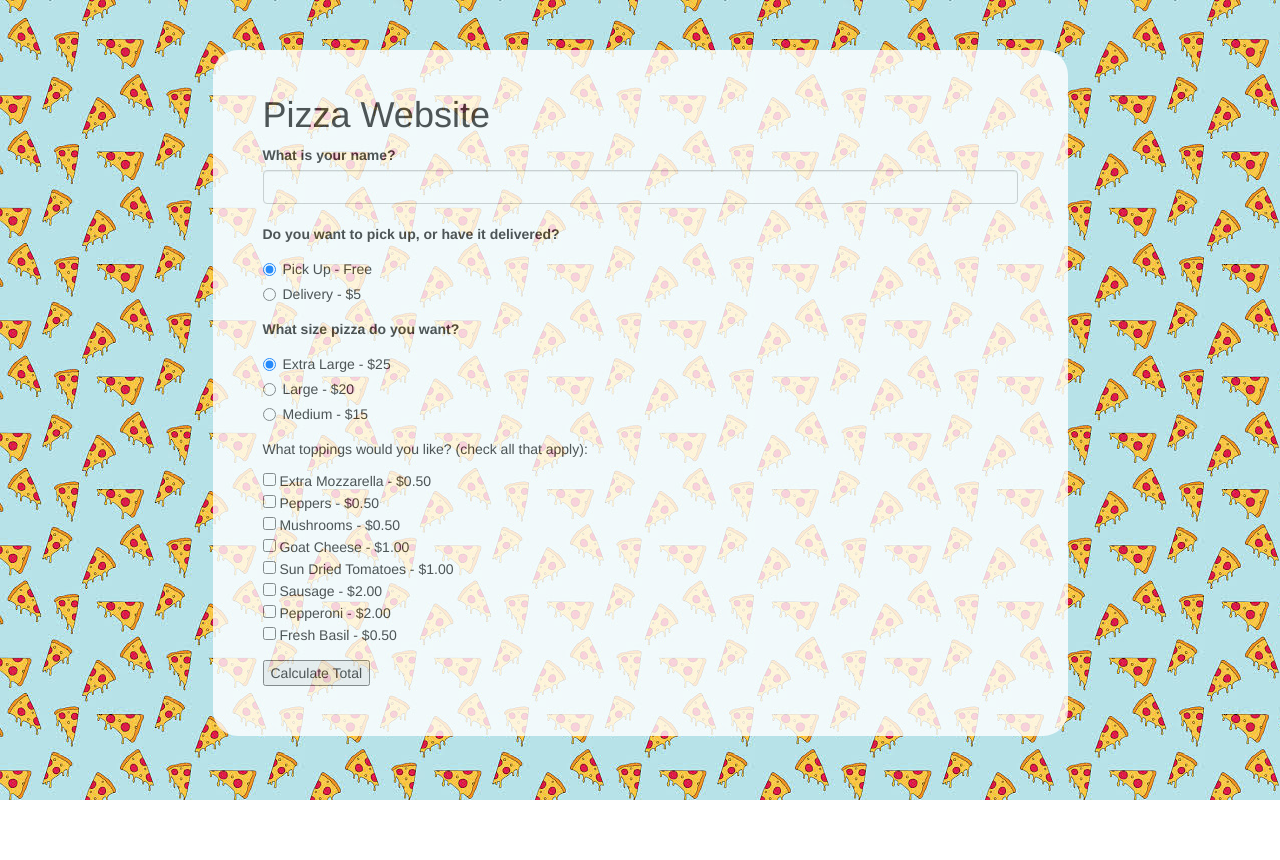
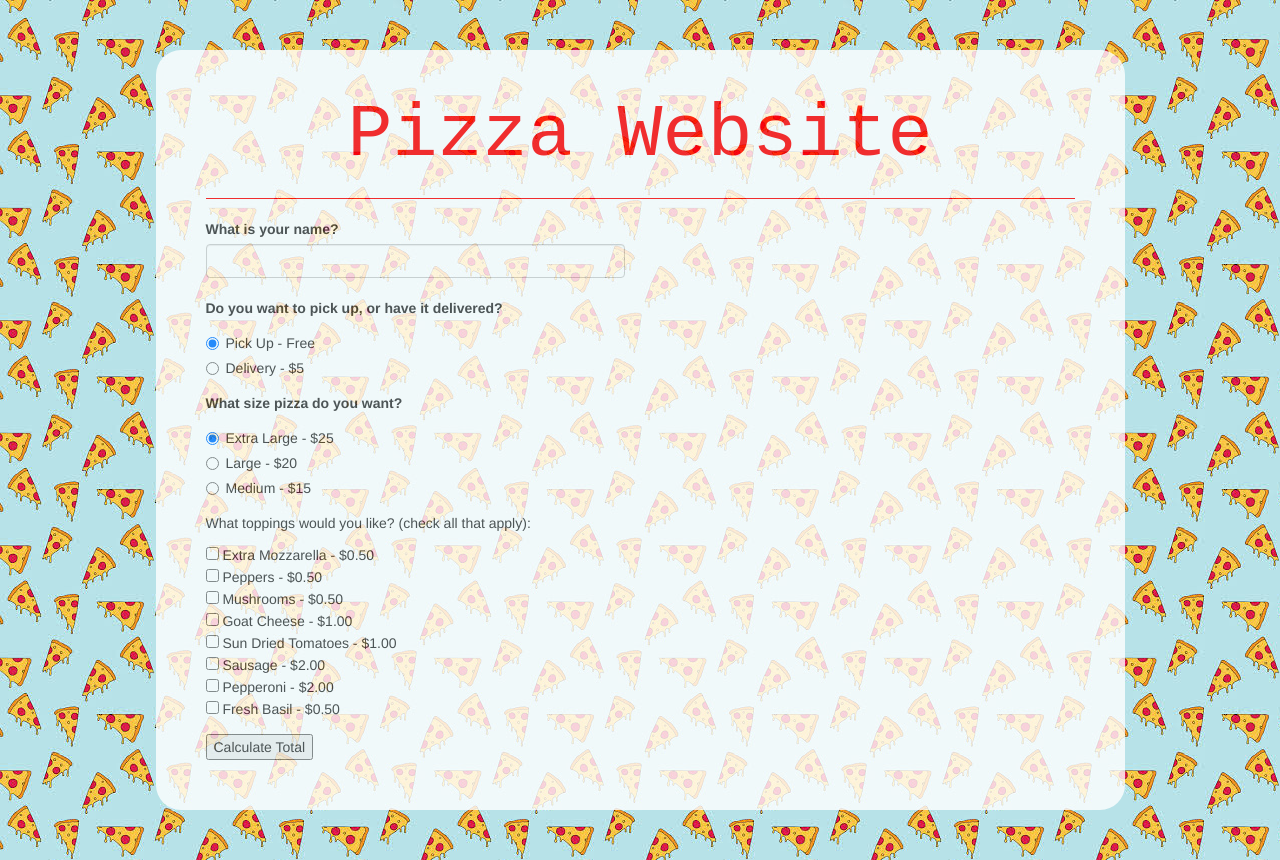
Before and after one commit to rogueminx/pizza-project, a plain HTML site: page index.html in a window 1280 px wide. Before the commit the page ends 800 px from the top, so only its background shows below. Drawn offline with Linux system fonts and the light colour scheme.

Commit message:
add more formatting inlcuding coloumns and rows and text colors.

```diff
--- a/css/styles.css
+++ b/css/styles.css
@@ -9,10 +9,22 @@ body {
   background-attachment: fixed;
 }
 
+h1 {
+  font-size: 75px;
+  font-stretch: extra-expanded;
+  color: red;
+  text-align: center;
+  font-family: monospace;
+}
+
+hr {
+  border-top: 1px solid red;
+}
+
 .pizza-order {
   background-color: white;
   opacity: 0.8;
-  width: 75%;
+  width: 85%;
   padding: 25px 50px 50px 50px;
   border-radius: 25px;
   margin: 0 auto;
--- a/index.html
+++ b/index.html
@@ -11,6 +11,9 @@
     <div class="container">
       <div class="pizza-order">
         <h1>Pizza Website</h1>
+        <hr>
+        <div class="row">
+          <div class="col-md-6">
             <form id="pizza-form">
               <label for="name">What is your name?</label>
               <input id="name" type="text" class="form-control">
@@ -76,10 +79,14 @@
               </div>
               <button type="submit">Calculate Total</button>
             </form>
+          </div>
+          <div class="col-md-6">
             <span id="Order">
               <p>Thanks for your order, <span id="customerName"></span>! The total for your <span id="pizzaSize"></span> pizza with <span id="pizzaToppings"></span> is: <span id="Total"></span>. <span id="deliver"> It will be delivered to your house within the hour!</span> </p>
             </span>
           </div>
         </div>
+      </div>
+    </div>
   </body>
 </html>
```
Lines whose indentation alone changed are shown as unchanged.
